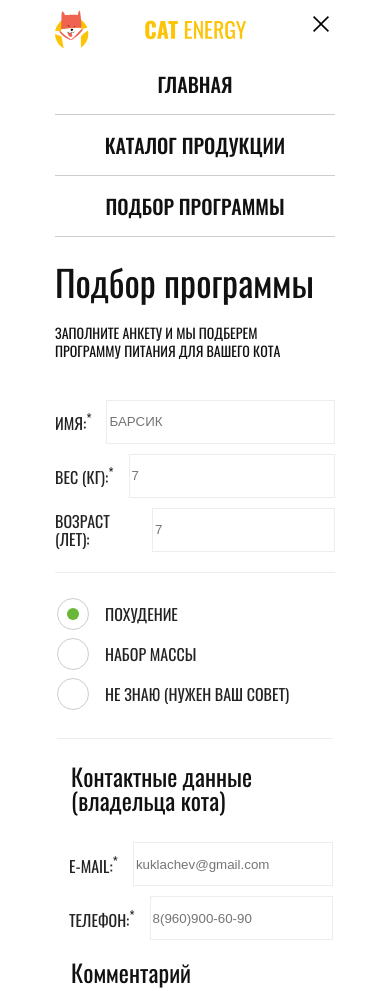
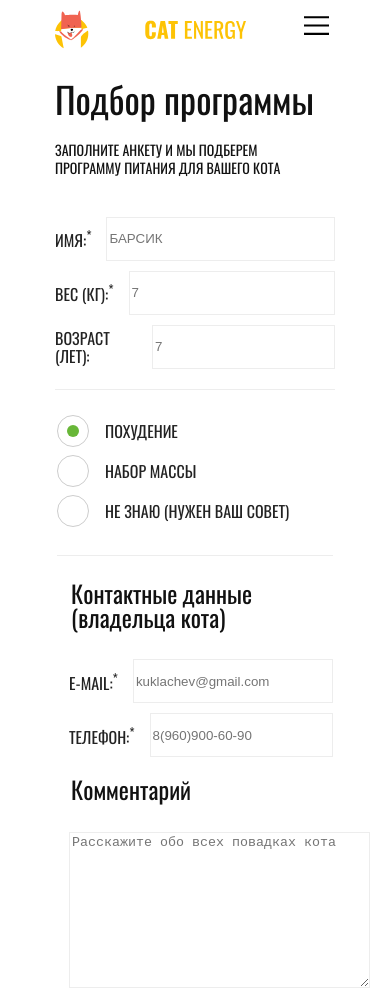
Before and after one commit to German-D/831175-cat-energy-18, a website: page source/form.html in a window 390 px wide. Shown: the top 991 px of the page. Drawn offline with nearby package versions, Linux system fonts and the light colour scheme; files that its build step writes are made by us from their sources.

Commit message:
меню на всех страницах

```diff
--- a/source/form.html
+++ b/source/form.html
@@ -11,16 +11,16 @@
   <a href="index.html" class="main-header__logo">
     <img src="img/logo-mobile.svg" alt="Логотип" width="191" height="39">
   </a>
-  <button class="main-nav__toggle" type="button">
-    <img class="visually-hidden" src="img/icon-mobile-menu.svg" alt="Меню-бургер" width="25" height="19">
-    <img src="img/icon-close.svg" alt="Закрыть" width="16" height="16">
-  </button>
-  <nav class="container main-nav">
+  <nav class="container main-nav main-nav--closed main-nav--nojs">
+    <button class="main-nav__toggle" type="button">
+      <img class="main-nav__burger" src="img/icon-mobile-menu.svg" alt="Меню-бургер" width="25" height="19">
+      <img class="main-nav_close" src="img/icon-close.svg" alt="Закрыть" width="16" height="16">
+    </button>
     <div class="main-nav__wrapper">
       <ul class="main-nav__list site-list">
-        <li class="site-list__item"><a href="index.html" aria-label="Ссылка на Главную">Главная</a></li>
+        <li class="site-list__item site-list__item--current"><a href="index.html" aria-label="Ссылка на Главную">Главная</a></li>
         <li class="site-list__item"><a href="catalog.html" aria-label="Ссылка на Каталог продукции">Каталог продукции</a></li>
-        <li class="site-list__item site-list__item--current"><a href="#" aria-label="Ссылка на страницу подбора программ">Подбор программы</a></li>
+        <li class="site-list__item"><a href="#" aria-label="Ссылка на страницу подбора программ">Подбор программы</a></li>
       </ul>
     </div>
   </nav>
@@ -171,5 +171,6 @@
     </div>
   </div>
 </footer>
+<script src="js/app.js"></script>
 </body>
 </html>
--- a/source/js/app.js
+++ b/source/js/app.js
@@ -5,7 +5,7 @@
 var navMain = document.querySelector('.main-nav');
 var navToggle = document.querySelector('.main-nav__toggle');
 
-// navMain.classList.remove('main-nav--nojs');
+navMain.classList.remove('main-nav--nojs');
 
 navToggle.addEventListener('click', function() {
   if (navMain.classList.contains('main-nav--closed')) {
```
Also changed, not shown: source/catalog.html (+8 -7 lines), source/index.html (+2 -2 lines).
